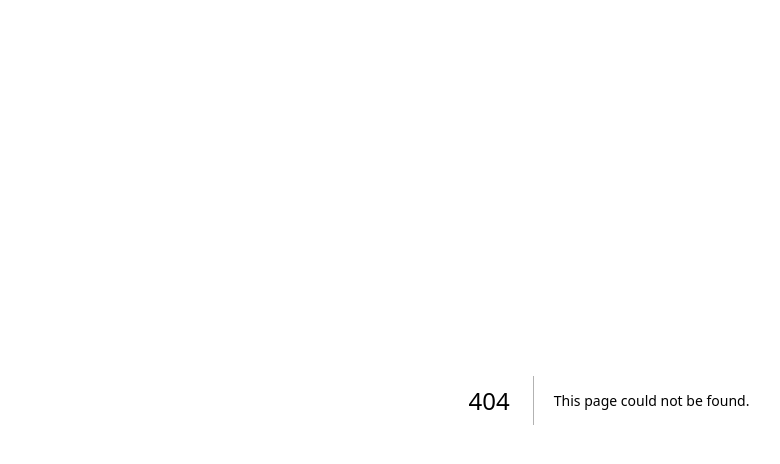
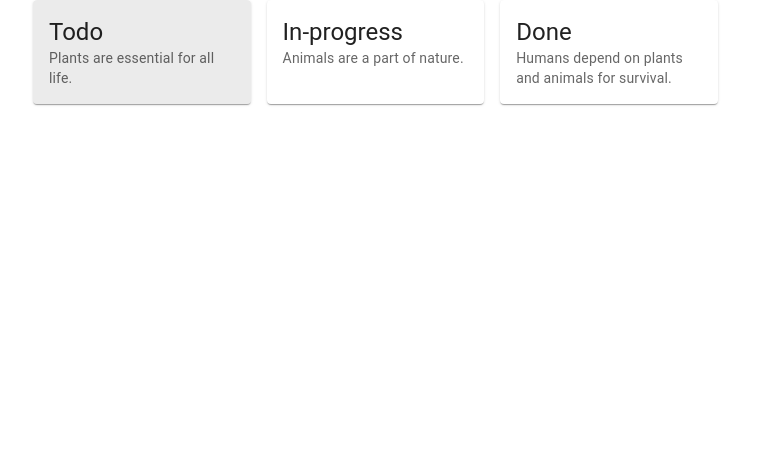
Before and after one commit to ahmedsalama0/insight-board, a Next.js app: page /tasks in a window 1280 px wide. Before the commit this address had no page. Shown: the top 464 px of the page, without its empty margins (31-811 px from the left). Built offline with nearby package versions, Linux system fonts and the light colour scheme; what @mui/material-nextjs would draw is missing.

Commit message:
dndkit tools added & ui building blocks

```diff
--- /dev/null
+++ b/app/tasks/page.tsx
@@ -0,0 +1,80 @@
+'use client';
+import { DndContext } from '@dnd-kit/core';
+import {
+  Box,
+  Card,
+  CardActionArea,
+  CardContent,
+  CssBaseline,
+  Typography,
+} from '@mui/material';
+import Container from '@mui/material/Container';
+import { ThemeProvider } from '@mui/material/styles';
+import React from 'react';
+import { arrayMove, SortableContext } from '@dnd-kit/sortable';
+
+export default function Page() {
+  const [selectedCard, setSelectedCard] = React.useState(0);
+
+  const cards = [
+    {
+      id: 1,
+      title: 'Todo',
+      description: 'Plants are essential for all life.',
+    },
+    {
+      id: 2,
+      title: 'In-progress',
+      description: 'Animals are a part of nature.',
+    },
+    {
+      id: 3,
+      title: 'Done',
+      description: 'Humans depend on plants and animals for survival.',
+    },
+  ];
+
+  return (
+    <Container className="">
+      <CssBaseline />
+      <DndContext>
+        <Box
+          sx={{
+            width: '100%',
+            display: 'grid',
+            gridTemplateColumns:
+              'repeat(auto-fill, minmax(min(200px, 100%), 1fr))',
+            gap: 2,
+          }}
+        >
+          {cards.map((card, index) => (
+            <Card key={card.id}>
+              <CardActionArea
+                onClick={() => setSelectedCard(index)}
+                data-active={selectedCard === index ? '' : undefined}
+                sx={{
+                  height: '100%',
+                  '&[data-active]': {
+                    backgroundColor: 'action.selected',
+                    '&:hover': {
+                      backgroundColor: 'action.selectedHover',
+                    },
+                  },
+                }}
+              >
+                <CardContent sx={{ height: '100%' }}>
+                  <Typography variant="h5" component="div">
+                    {card.title}
+                  </Typography>
+                  <Typography variant="body2" color="text.secondary">
+                    {card.description}
+                  </Typography>
+                </CardContent>
+              </CardActionArea>
+            </Card>
+          ))}
+        </Box>
+      </DndContext>
+    </Container>
+  );
+}
--- a/package.json
+++ b/package.json
@@ -9,6 +9,8 @@
     "lint": "eslint"
   },
   "dependencies": {
+    "@dnd-kit/core": "^6.3.1",
+    "@dnd-kit/sortable": "^10.0.0",
     "@emotion/cache": "^11.14.0",
     "@emotion/react": "^11.14.0",
     "@mui/icons-material": "^7.3.5",
```
Also changed, not shown: app/page.tsx (+5 -5 lines), app/tasks/models/types.model.tsx (added, +9 -0 lines), 1 other file (tests, documents, lock files or other folders).
